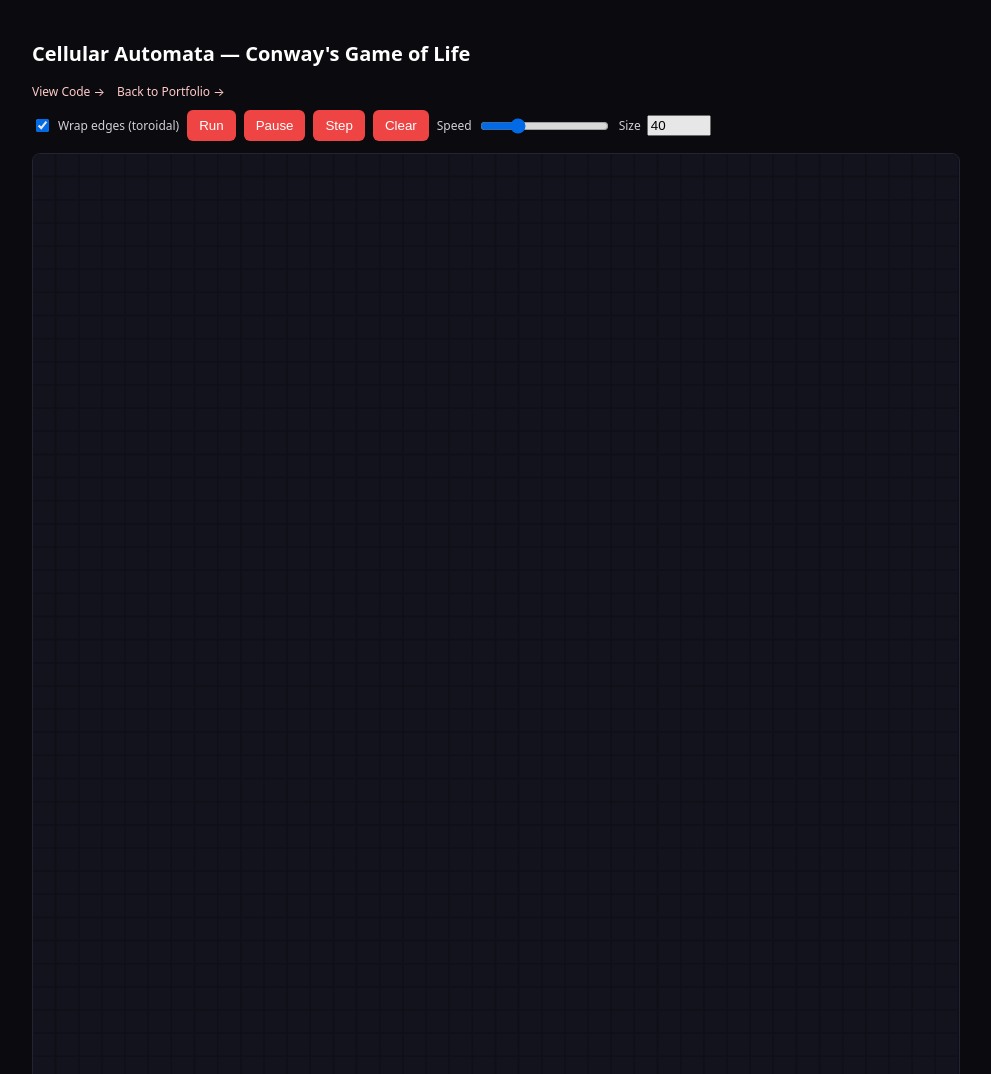
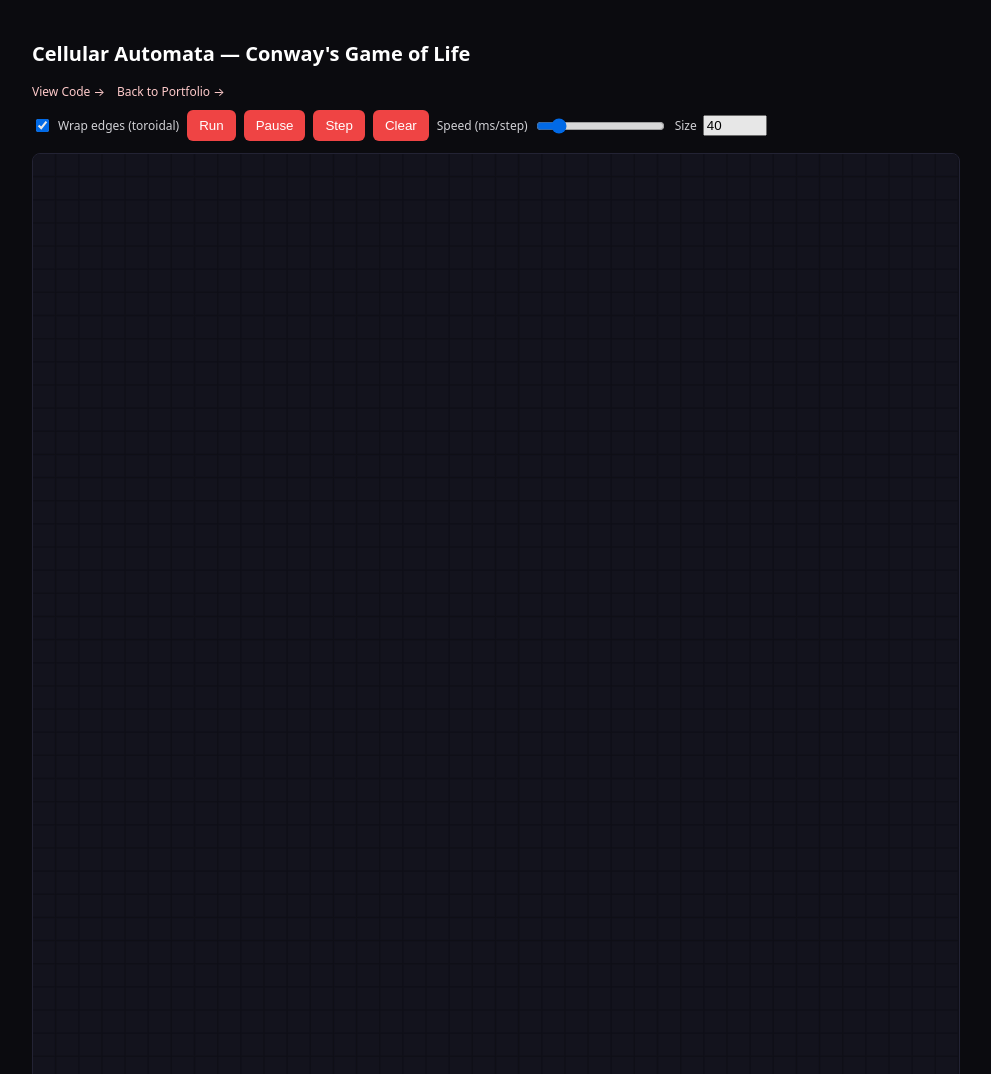
Before and after one commit to kbweeb/Cellular-Automata, a plain HTML site: page web/index.html in a window 1280 px wide. Shown: the top 1074 px of the page, without its empty margins (144-1135 px from the left). Drawn offline with Linux system fonts and the light colour scheme.

Commit message:
perf(demo): increase default simulation speed and allow faster range (10–300 ms/step)

```diff
--- a/web/index.html
+++ b/web/index.html
@@ -19,7 +19,7 @@
         <button id="pauseBtn">Pause</button>
         <button id="stepBtn">Step</button>
         <button id="clearBtn">Clear</button>
-        <label>Speed <input id="speed" type="range" min="50" max="600" value="200" /></label>
+        <label>Speed (ms/step) <input id="speed" type="range" min="10" max="300" value="50" /></label>
         <label>Size <input id="size" type="number" min="10" max="100" value="40" /></label>
       </div>
       <canvas id="grid" width="800" height="800"></canvas>
```
